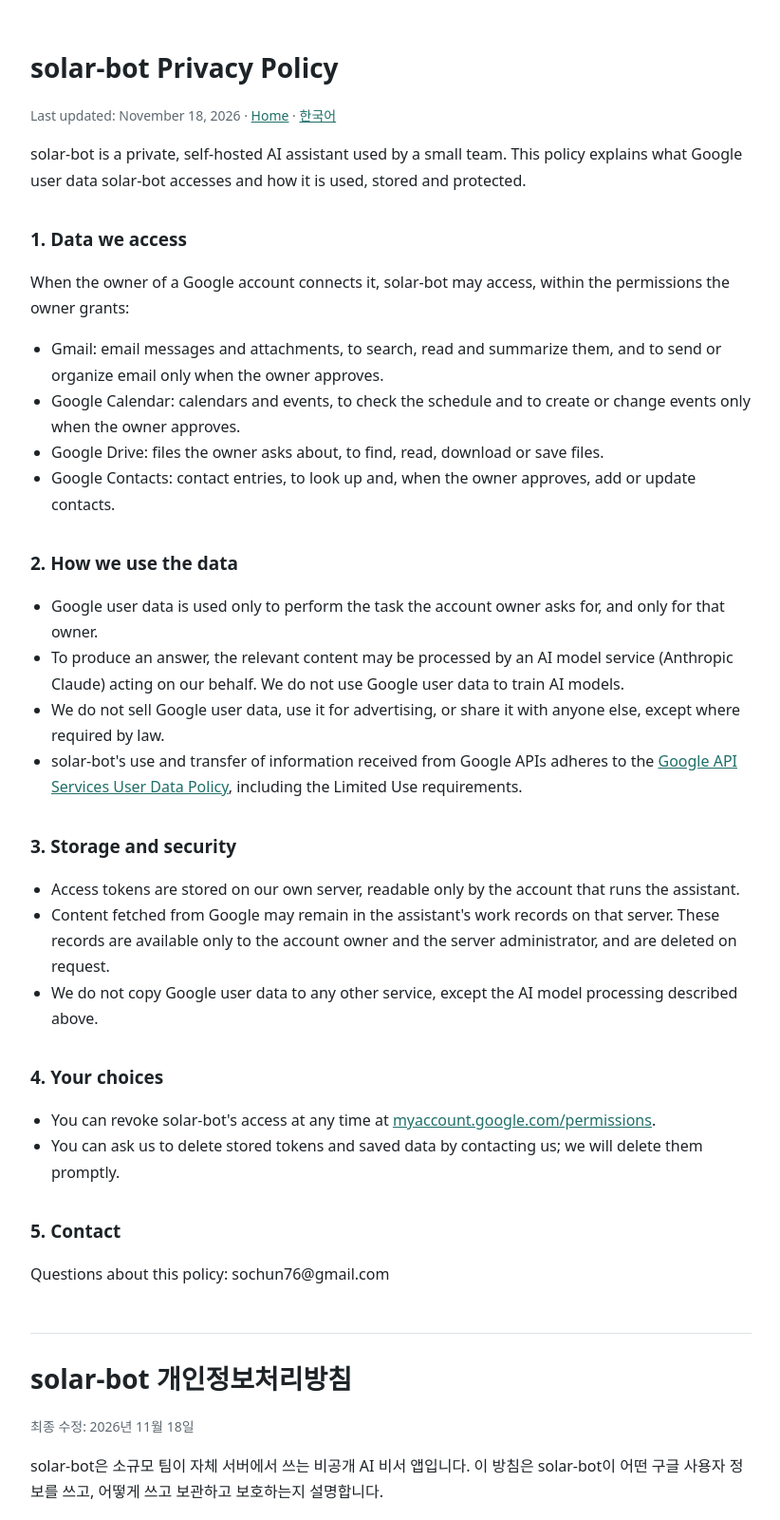
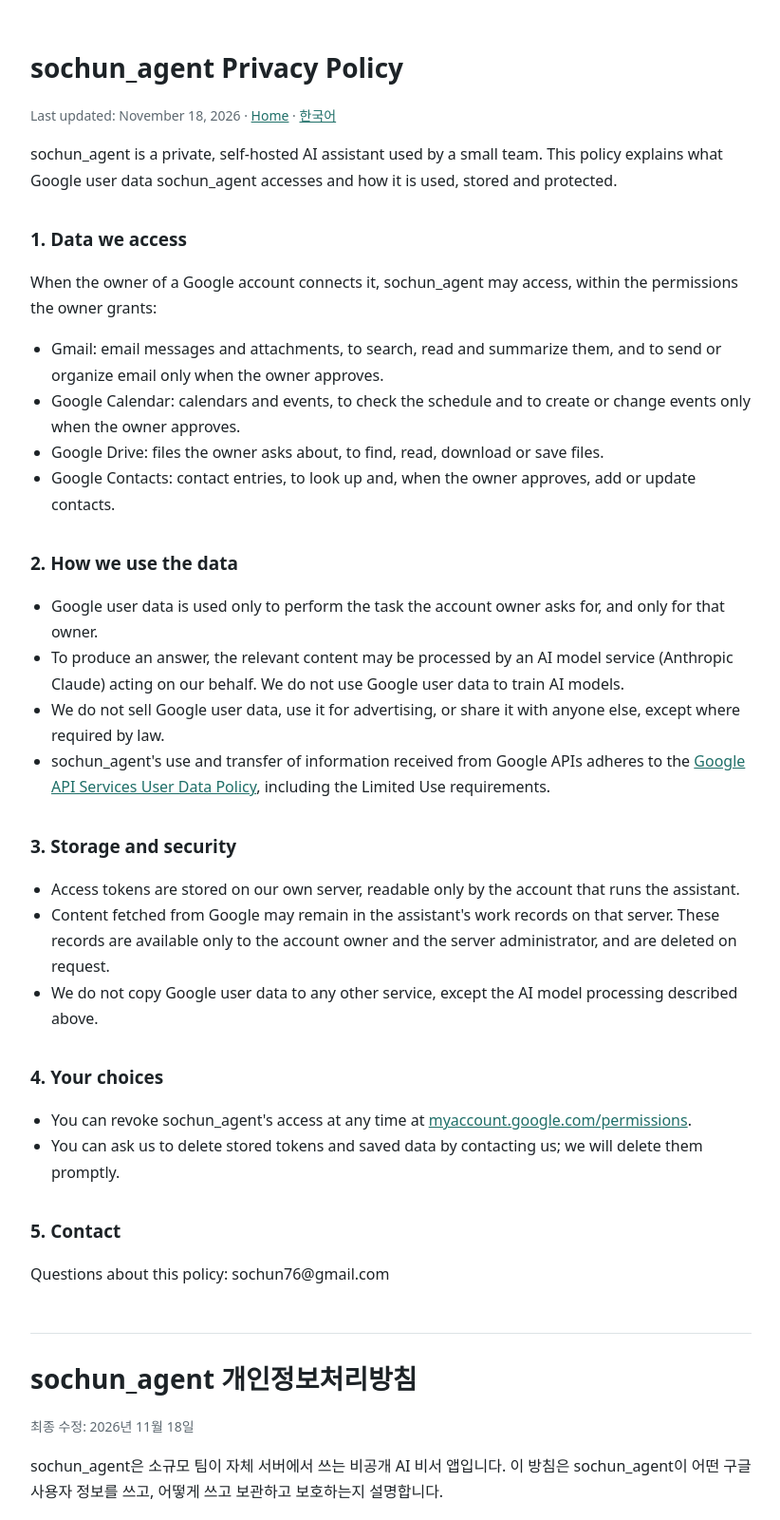
Before and after one commit to sochun76/sochun76.github.io, a plain HTML site: page privacy.html in a window 1280 px wide. Shown: the top 1600 px of the page at 95% size, without its empty margins (228-1050 px from the left). Drawn offline with Linux system fonts and the light colour scheme.

Commit message:
Rename app to sochun_agent
Co-Authored-By: Claude Opus 5.5 <noreply@anthropic.com>

```diff
--- a/privacy.html
+++ b/privacy.html
@@ -3,8 +3,8 @@
 <head>
 <meta charset="utf-8">
 <meta name="viewport" content="width=device-width, initial-scale=1">
-<title>solar-bot Privacy Policy</title>
-<meta name="description" content="How solar-bot accesses, uses, stores and protects Google user data.">
+<title>sochun_agent Privacy Policy</title>
+<meta name="description" content="How sochun_agent accesses, uses, stores and protects Google user data.">
 <style>
   :root { --bg: #ffffff; --fg: #1d2327; --muted: #5d6870; --line: #dde3e6; --accent: #1f6f68; }
   @media (prefers-color-scheme: dark) { :root { --bg: #121617; --fg: #e4eaec; --muted: #9aa7ac; --line: #2a3235; --accent: #6cc7bd; } }
@@ -20,13 +20,13 @@
 </head>
 <body>
 <main>
-  <h1>solar-bot Privacy Policy</h1>
+  <h1>sochun_agent Privacy Policy</h1>
   <p class="muted">Last updated: November 18, 2026 · <a href="./">Home</a> · <a href="#ko">한국어</a></p>
 
-  <p>solar-bot is a private, self-hosted AI assistant used by a small team. This policy explains what Google user data solar-bot accesses and how it is used, stored and protected.</p>
+  <p>sochun_agent is a private, self-hosted AI assistant used by a small team. This policy explains what Google user data sochun_agent accesses and how it is used, stored and protected.</p>
 
   <h2>1. Data we access</h2>
-  <p>When the owner of a Google account connects it, solar-bot may access, within the permissions the owner grants:</p>
+  <p>When the owner of a Google account connects it, sochun_agent may access, within the permissions the owner grants:</p>
   <ul>
     <li>Gmail: email messages and attachments, to search, read and summarize them, and to send or organize email only when the owner approves.</li>
     <li>Google Calendar: calendars and events, to check the schedule and to create or change events only when the owner approves.</li>
@@ -39,7 +39,7 @@
     <li>Google user data is used only to perform the task the account owner asks for, and only for that owner.</li>
     <li>To produce an answer, the relevant content may be processed by an AI model service (Anthropic Claude) acting on our behalf. We do not use Google user data to train AI models.</li>
     <li>We do not sell Google user data, use it for advertising, or share it with anyone else, except where required by law.</li>
-    <li>solar-bot's use and transfer of information received from Google APIs adheres to the <a href="https://developers.google.com/terms/api-services-user-data-policy">Google API Services User Data Policy</a>, including the Limited Use requirements.</li>
+    <li>sochun_agent's use and transfer of information received from Google APIs adheres to the <a href="https://developers.google.com/terms/api-services-user-data-policy">Google API Services User Data Policy</a>, including the Limited Use requirements.</li>
   </ul>
 
   <h2>3. Storage and security</h2>
@@ -51,7 +51,7 @@
 
   <h2>4. Your choices</h2>
   <ul>
-    <li>You can revoke solar-bot's access at any time at <a href="https://myaccount.google.com/permissions">myaccount.google.com/permissions</a>.</li>
+    <li>You can revoke sochun_agent's access at any time at <a href="https://myaccount.google.com/permissions">myaccount.google.com/permissions</a>.</li>
     <li>You can ask us to delete stored tokens and saved data by contacting us; we will delete them promptly.</li>
   </ul>
 
@@ -59,9 +59,9 @@
   <p>Questions about this policy: sochun76@gmail.com</p>
 
   <section class="lang" id="ko" lang="ko">
-    <h1>solar-bot 개인정보처리방침</h1>
+    <h1>sochun_agent 개인정보처리방침</h1>
     <p class="muted">최종 수정: 2026년 11월 18일</p>
-    <p>solar-bot은 소규모 팀이 자체 서버에서 쓰는 비공개 AI 비서 앱입니다. 이 방침은 solar-bot이 어떤 구글 사용자 정보를 쓰고, 어떻게 쓰고 보관하고 보호하는지 설명합니다.</p>
+    <p>sochun_agent은 소규모 팀이 자체 서버에서 쓰는 비공개 AI 비서 앱입니다. 이 방침은 sochun_agent이 어떤 구글 사용자 정보를 쓰고, 어떻게 쓰고 보관하고 보호하는지 설명합니다.</p>
 
     <h2>1. 접근하는 정보</h2>
     <p>구글 계정 주인이 계정을 연결하면, 주인이 허용한 범위 안에서 다음 정보에 접근할 수 있습니다.</p>
@@ -77,7 +77,7 @@
       <li>구글 사용자 정보는 계정 주인이 시킨 일을 하는 데만, 그 주인을 위해서만 씁니다.</li>
       <li>답을 만들기 위해 필요한 내용이 AI 모델 서비스(Anthropic Claude)에서 처리될 수 있습니다. 구글 사용자 정보를 AI 모델 학습에 쓰지 않습니다.</li>
       <li>구글 사용자 정보를 팔거나 광고에 쓰거나 다른 사람에게 넘기지 않습니다. 법이 요구하는 경우는 예외입니다.</li>
-      <li>solar-bot이 구글 API에서 받은 정보를 쓰고 옮기는 일은 <a href="https://developers.google.com/terms/api-services-user-data-policy">Google API 서비스 사용자 데이터 정책</a>(제한적 사용 요건 포함)을 따릅니다.</li>
+      <li>sochun_agent이 구글 API에서 받은 정보를 쓰고 옮기는 일은 <a href="https://developers.google.com/terms/api-services-user-data-policy">Google API 서비스 사용자 데이터 정책</a>(제한적 사용 요건 포함)을 따릅니다.</li>
     </ul>
 
     <h2>3. 보관과 보호</h2>
@@ -89,7 +89,7 @@
 
     <h2>4. 선택권</h2>
     <ul>
-      <li>언제든지 <a href="https://myaccount.google.com/permissions">myaccount.google.com/permissions</a>에서 solar-bot의 접근을 취소할 수 있습니다.</li>
+      <li>언제든지 <a href="https://myaccount.google.com/permissions">myaccount.google.com/permissions</a>에서 sochun_agent의 접근을 취소할 수 있습니다.</li>
       <li>보관된 토큰과 저장된 자료의 삭제를 요청하시면 바로 지웁니다.</li>
     </ul>
 
```
Also changed, not shown: index.html (+5 -5 lines).
